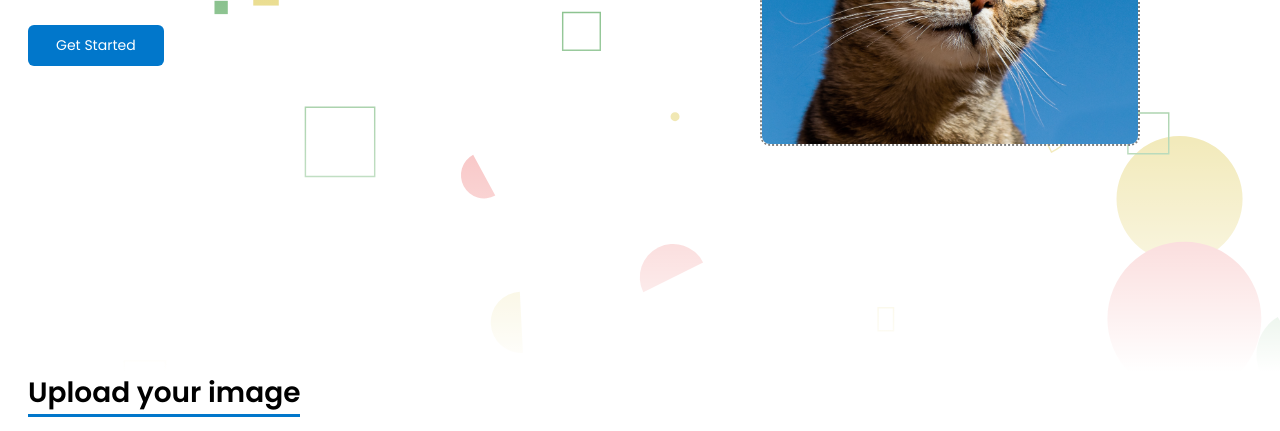
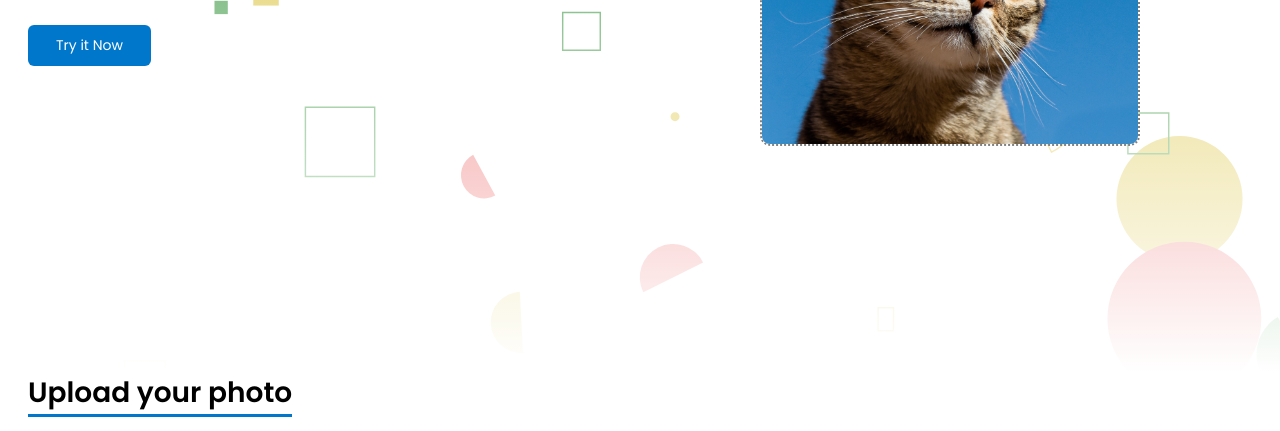
Before and after one commit to mohamadadithya/incoloriser, a website: page index.html in a window 1280 px wide. Shown: the part 428-859 px from the top of the page. Drawn offline with Linux system fonts and the light colour scheme.

Commit message:
change copy

```diff
--- a/index.html
+++ b/index.html
@@ -34,7 +34,7 @@
                     <p class="description">Colorize black and white images or videos using the image colorization API.
                         Add color to old family photos and historic images, or bring an old film back to life with
                         colorization.</p>
-                    <button class="btn-start">Get Started</button>
+                    <button class="btn-start">Try it Now</button>
                 </span>
                 <img src="/src/img/example.jpg" class="example-image" alt="Example image" aria-hidden="true">
             </div>
@@ -42,7 +42,7 @@
     </section>
     <section class="core" id="core">
         <div class="container">
-            <h2 class="heading">Upload your image</h2>
+            <h2 class="heading">Upload your photo</h2>
             <p class="text-gray">The max file upload size is 1200px for any dimension. That being said, If you upload an
                 image with a dimension larger than 1200px, we shrink the image so no dimension is large than that.</p>
             <div class="file-input">
```
